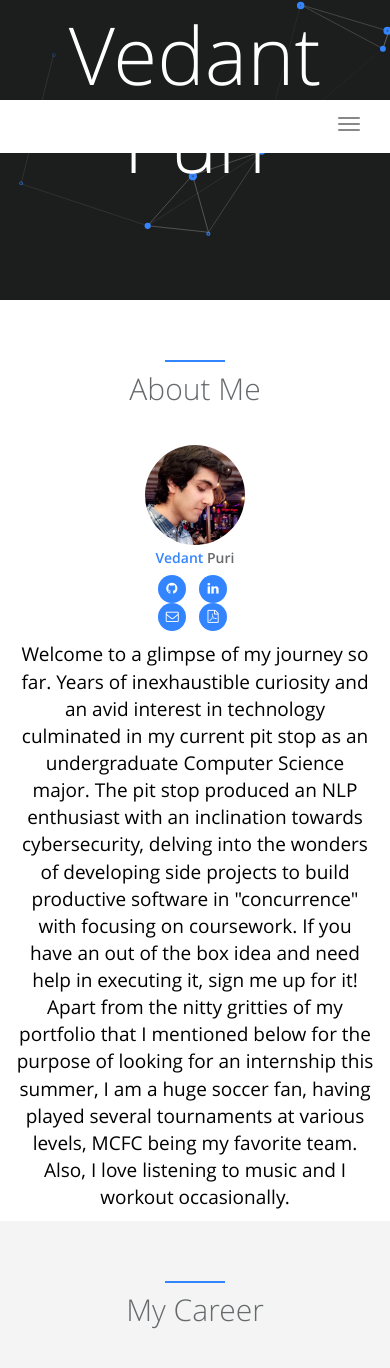
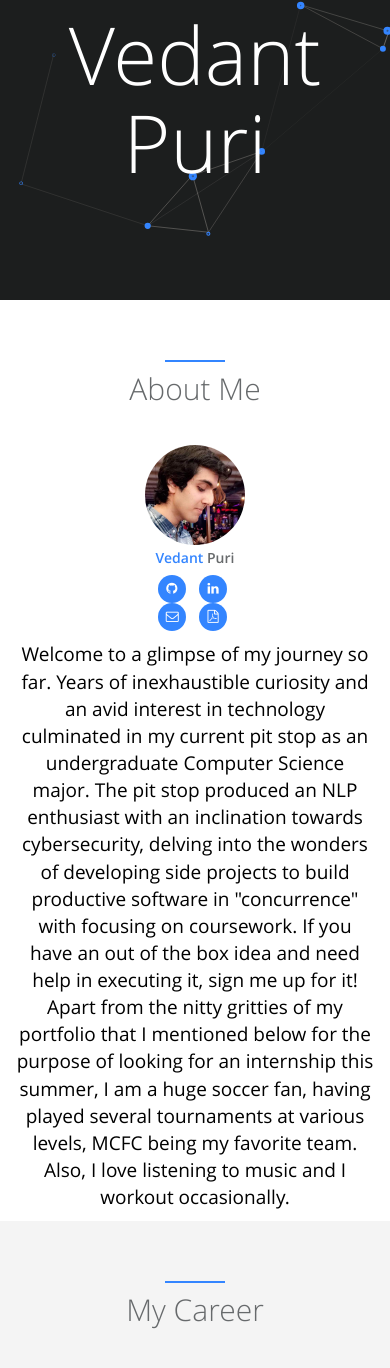
Before and after one commit to vedantpuri/vedantpuri.github.io, a Jekyll site: the page built from index.html, in a window 390 px wide and 1400 px high. Shown: the top 1368 px of the window. Built offline with Jekyll 4.4.1, drawn with Linux system fonts in a browser that asks for light colours.

Commit message:
Fix responsiveness + remove nav on small screen sizes

```diff
--- a/_sass/_style.scss
+++ b/_sass/_style.scss
@@ -11,7 +11,10 @@
   background-position: 50% 50%;
   background-size: contain;
 }
-
+//
+// #nav-cent {
+//   text-align: center;
+// }
 
 #name-header {
   text-align: center;
@@ -259,16 +262,16 @@ body.canvas-menu .nav-header {
   }
 }
 
-#navbar {
-  margin: 0 auto;
-}
-#i18_navbar {
-  min-width: 745px;
-  padding-top: 10px;
-}
-#i18_navbar li {
-  display: inline;
-}
+// #navbar {
+//   margin: 0 auto;
+// }
+// #i18_navbar {
+//   min-width: 65%;
+//   padding-top: 10px;
+// }
+// #i18_navbar li {
+//   display: inline;
+// }
 
 
 .btn-default {
@@ -2750,6 +2753,17 @@ body {
         padding-left: 0;
         border-radius: 4px;
       }
+      .navbar-nav {
+        width: 100%;
+        text-align: center;
+      }
+      .navbar-nav > li {
+        float: none;
+        display: inline-block;
+      }
+      .navbar-nav > li.navbar-right {
+        float: right !important;
+      }
     }
     .carousel-caption p {
       margin-bottom: 20px;
@@ -2765,7 +2779,7 @@ body {
   }
 }
 
-@media (max-width: 768px) {
+@media (max-width: 766px) {
   .landing-page {
     .carousel-caption {
       left: 5%;
@@ -2785,6 +2799,7 @@ body {
       background-color: #fff;
       border-color: #fff;
       padding: 15px 0;
+      display: none;
       .navbar-nav > .active > a:focus {
         background: 0 0;
         color: inherit;
--- a/index.html
+++ b/index.html
@@ -4,7 +4,7 @@ title: index
 permalink: /
 ---
 <!-- <div id="particles-js"></div> -->
-<div class="navbar-wrapper">
+<div class="navbar-wrapper" id="nav-cent">
   <div style="background-color: transparent;">
     <h1 id="name-header">{{ site.author.name }}</h1>
   </div>
```
